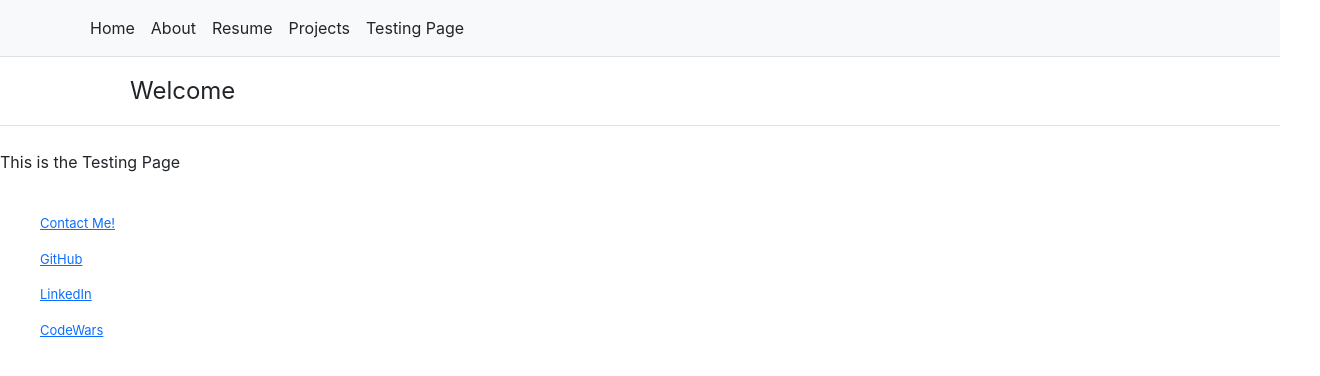
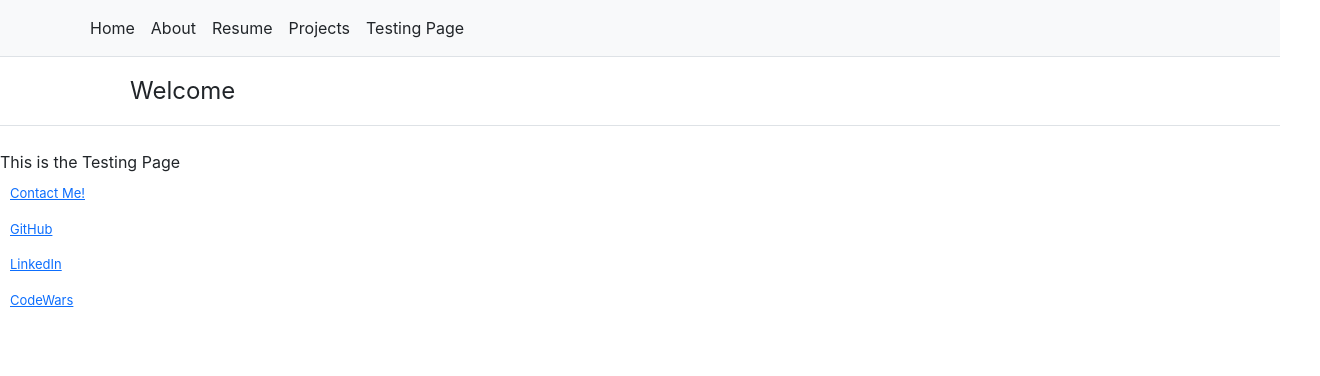
Before and after one commit to Lil-Chevy/react-web-page, a React (Create React App) app: page /TestingPage in a window 1280 px wide. Shown: the top 376 px of the page, 1320 px wide, since content can reach past the window. Built offline with nearby package versions, Linux system fonts and the light colour scheme.

Commit message:
make changes to css in footer to prevent cut off

```diff
--- a/src/components/footer/footer.css
+++ b/src/components/footer/footer.css
@@ -3,10 +3,10 @@ p {
 }
 
 .footer {
-  margin: 5vh;
+  margin: 10px;
   bottom: 5vh;
   width: 100%;
-  height: 2.5rem; /* Footer height */
+  height: fit-content; /* Footer height */
 }
 
 .footer-item {
```
